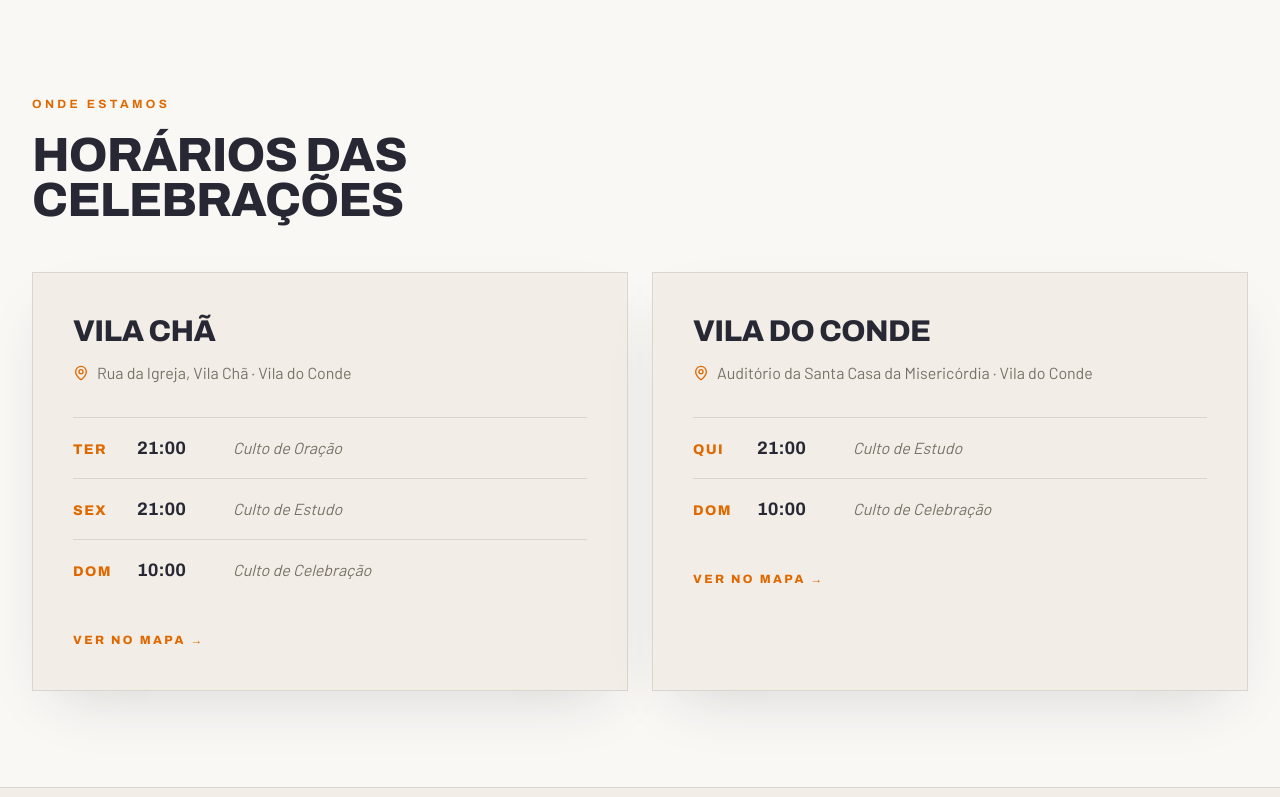
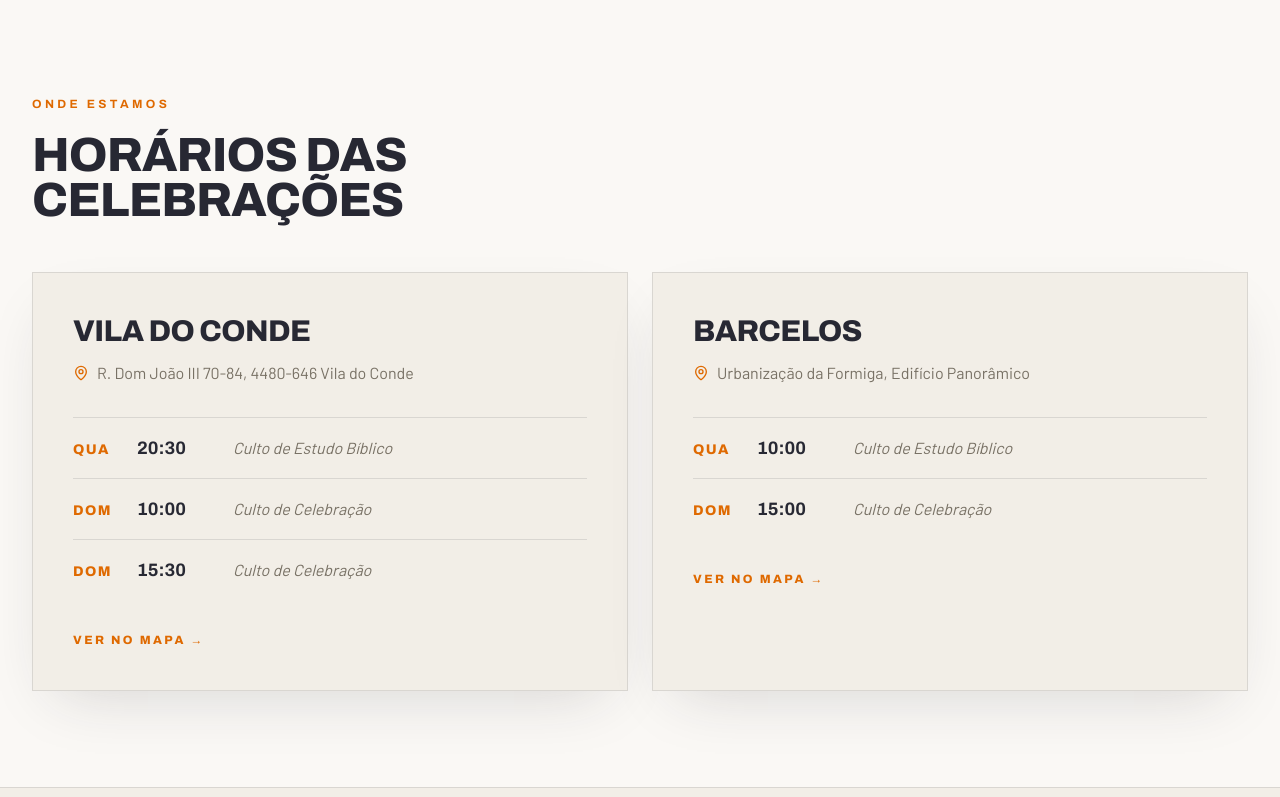
Before and after one commit to AD-Vila-Cha/church-site, a Next.js app: page / in a window 1280 px wide. Shown: the part 577-1374 px from the top of the page. Built offline with nearby package versions, Linux system fonts and the light colour scheme.

Commit message:
church-site#41: Update service locations to temporary Vila do Conde and Barcelos schedule
Replaces the prototype's placeholder locations with the actual
current meeting places and times while the church operates without
a permanent second venue.

```diff
--- a/app/page.tsx
+++ b/app/page.tsx
@@ -2,22 +2,22 @@ import { Facebook, Instagram, Mail, MapPin, Youtube } from "lucide-react";
 
 const LOCATIONS = [
   {
-    city: "Vila Chã",
-    address: "Rua da Igreja, Vila Chã · Vila do Conde",
-    maps: "https://www.google.com/maps/search/?api=1&query=Assembleia+de+Deus+Vila+Ch%C3%A3+Vila+do+Conde",
+    city: "Vila do Conde",
+    address: "R. Dom João III 70-84, 4480-646 Vila do Conde",
+    maps: "https://www.google.com/maps/search/?api=1&query=R.%20Dom%20Jo%C3%A3o%20III%2070-84%2C%204480-646%20Vila%20do%20Conde",
     services: [
-      { day: "Ter", time: "21:00", type: "Culto de Oração" },
-      { day: "Sex", time: "21:00", type: "Culto de Estudo" },
+      { day: "Qua", time: "20:30", type: "Culto de Estudo Bíblico" },
       { day: "Dom", time: "10:00", type: "Culto de Celebração" },
+      { day: "Dom", time: "15:30", type: "Culto de Celebração" },
     ],
   },
   {
-    city: "Vila do Conde",
-    address: "Auditório da Santa Casa da Misericórdia · Vila do Conde",
-    maps: "https://www.google.com/maps/search/?api=1&query=Assembleia+de+Deus+igreja+evang%C3%A9lica+em+Vila+do+Conde",
+    city: "Barcelos",
+    address: "Urbanização da Formiga, Edifício Panorâmico",
+    maps: "https://www.google.com/maps/search/?api=1&query=Urbaniza%C3%A7%C3%A3o%20da%20Formiga%2C%20Edif%C3%ADcio%20Panor%C3%A2mico%2C%20Barcelos",
     services: [
-      { day: "Qui", time: "21:00", type: "Culto de Estudo" },
-      { day: "Dom", time: "10:00", type: "Culto de Celebração" },
+      { day: "Qua", time: "10:00", type: "Culto de Estudo Bíblico" },
+      { day: "Dom", time: "15:00", type: "Culto de Celebração" },
     ],
   },
 ];
```
